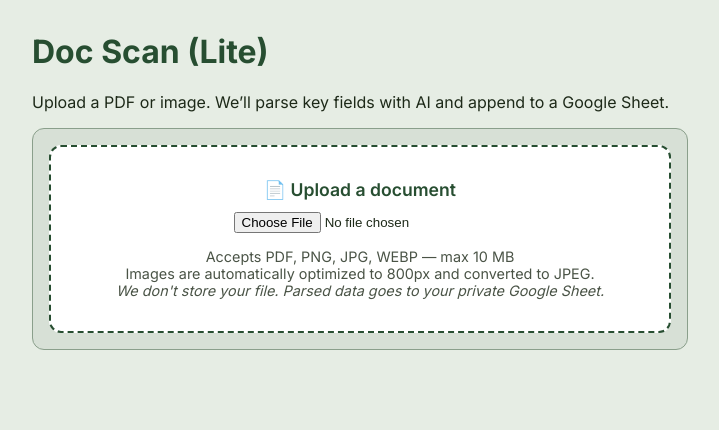
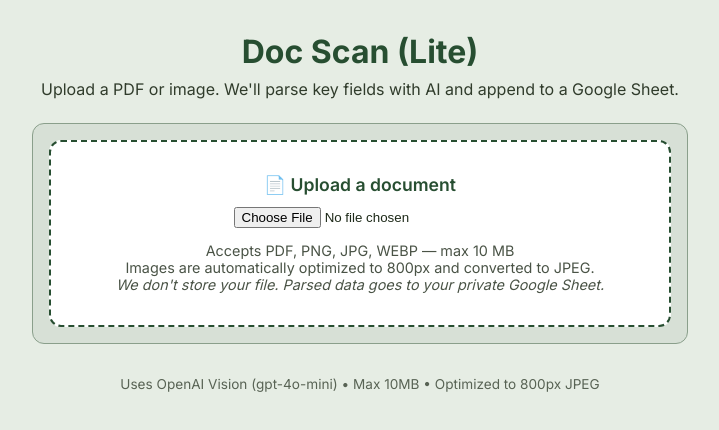
Before and after one commit to gysagsohn/doc-scan-lite-client, a React (Vite) app: page / in a window 1280 px wide. Shown: the top 430 px of the page, without its empty margins (280-999 px from the left). Built offline with nearby package versions, Linux system fonts and the light colour scheme.

Commit message:
Add drag-drop, fix duplicate detection, center UI, add Sheet link

```diff
--- a/src/App.jsx
+++ b/src/App.jsx
@@ -4,11 +4,31 @@
 export default function App() {
   return (
     <main style={{ maxWidth: 720, margin: "0 auto", padding: "2rem" }}>
-      <h1 style={{ marginTop: 0, color: "var(--primary)" }}>Doc Scan (Lite)</h1>
-      <p style={{ marginTop: 0 }}>
-        Upload a PDF or image. We’ll parse key fields with AI and append to a Google Sheet.
+      <h1 style={{
+        marginTop: 0,
+        marginBottom: "0.5rem",
+        color: "var(--primary)",
+        textAlign: "center"
+      }}>
+        Doc Scan (Lite)
+      </h1>
+      <p style={{
+        marginTop: 0,
+        marginBottom: "1.5rem",
+        textAlign: "center",
+        opacity: 0.9
+      }}>
+        Upload a PDF or image. We'll parse key fields with AI and append to a Google Sheet.
       </p>
       <Dropzone />
+      <footer style={{
+        marginTop: "2rem",
+        textAlign: "center",
+        fontSize: "0.85rem",
+        opacity: 0.7
+      }}>
+        Uses OpenAI Vision (gpt-4o-mini) • Max 10MB • Optimized to 800px JPEG
+      </footer>
     </main>
   );
 }
```
